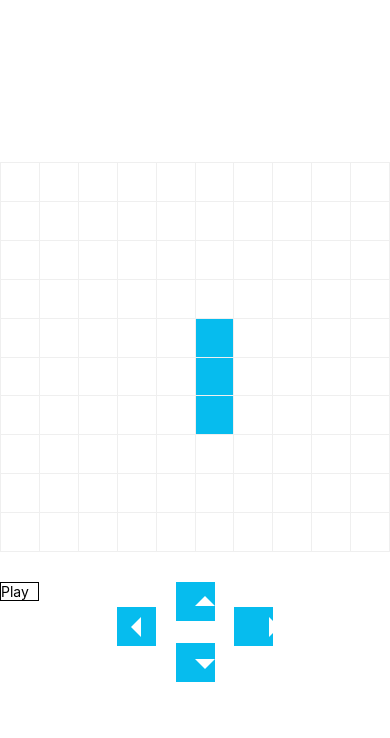
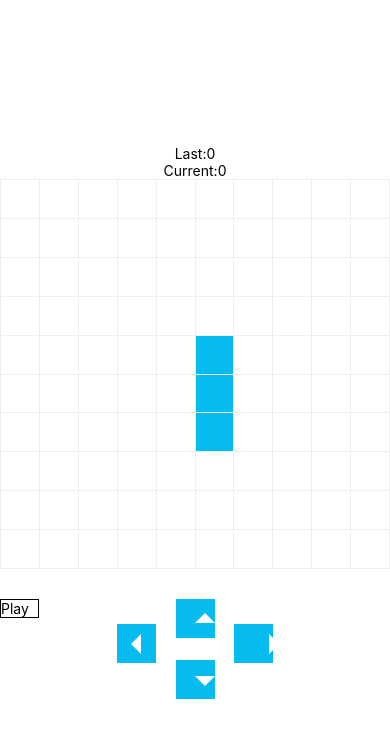
Before and after one commit to xanoosh/expo-snake, a React Native app: screen / in a window 390 px wide. Shown: the top 738 px of the page. Built offline with nearby package versions, Linux system fonts and the light colour scheme.

Commit message:
game loop snake moves twice per declared timestamp, still works better than before

```diff
--- a/App.js
+++ b/App.js
@@ -26,21 +26,25 @@ export default function App() {
   const [snakeDirection, setSnakeDirection] = useState('up');
   const [gameOn, setGameOn] = useState(false);
   const [snakeSpeed, setSnakeSpeed] = useState(2); //3 moves per second
+  const [lastTimeStamp, setLastTimeStamp] = useState(0);
+  const [currentTimeStamp, setCurrentTimeStamp] = useState(0);
   //food state:
   // const [snakeFoodPosition, setSnakeFoodPosition] = useState({ x: 10, y: 2 });
   // const [snakeAteFood, setSnakeAteFood] = useState(false);
 
   //check time in miliseconds:
-  let lastTimeStamp = 0;
+  // let lastTimeStamp = 0;
   const updateFrame = (timeStamp) => {
-    if (timeStamp - lastTimeStamp >= 1000 / snakeSpeed) {
-      lastTimeStamp = timeStamp;
+    if (currentTimeStamp - lastTimeStamp >= 1000 / snakeSpeed) {
+      // lastTimeStamp = timeStamp;
+      setLastTimeStamp(timeStamp);
       return true;
     }
     return false;
   };
   const gameLoop = (timeStamp) => {
     if (gameOn) {
+      setCurrentTimeStamp(timeStamp);
       if (updateFrame(timeStamp)) {
         move(snakeDirection);
       }
@@ -49,12 +53,12 @@ export default function App() {
 
   useEffect(() => {
     if (gameOn) requestAnimationFrame(gameLoop);
-    if (!gameOn) cancelAnimationFrame(gameLoop);
+    // if (!gameOn) cancelAnimationFrame(gameLoop);
   }, [gameOn]);
 
   useEffect(() => {
     requestAnimationFrame(gameLoop);
-  }, [snakePosition]);
+  }, [currentTimeStamp]);
 
   //move snake function (update snake position):
   const move = (snakeDirection) => {
@@ -82,6 +86,10 @@ export default function App() {
   };
   return (
     <View style={mainStyle.container}>
+      <Text style={mainStyle.buttonPlayPauseText}>Last:{lastTimeStamp}</Text>
+      <Text style={mainStyle.buttonPlayPauseText}>
+        Current:{currentTimeStamp}
+      </Text>
       {snakePosition.length !== 0 ? (
         <SnakeBoard
           boardSquareSize={boardSquareSize}
@@ -120,6 +128,7 @@ export default function App() {
           onPress={() => {
             if (!gameOn) {
               setGameOn(true);
+              requestAnimationFrame(gameLoop);
             }
             if (gameOn) {
               setGameOn(false);
```
